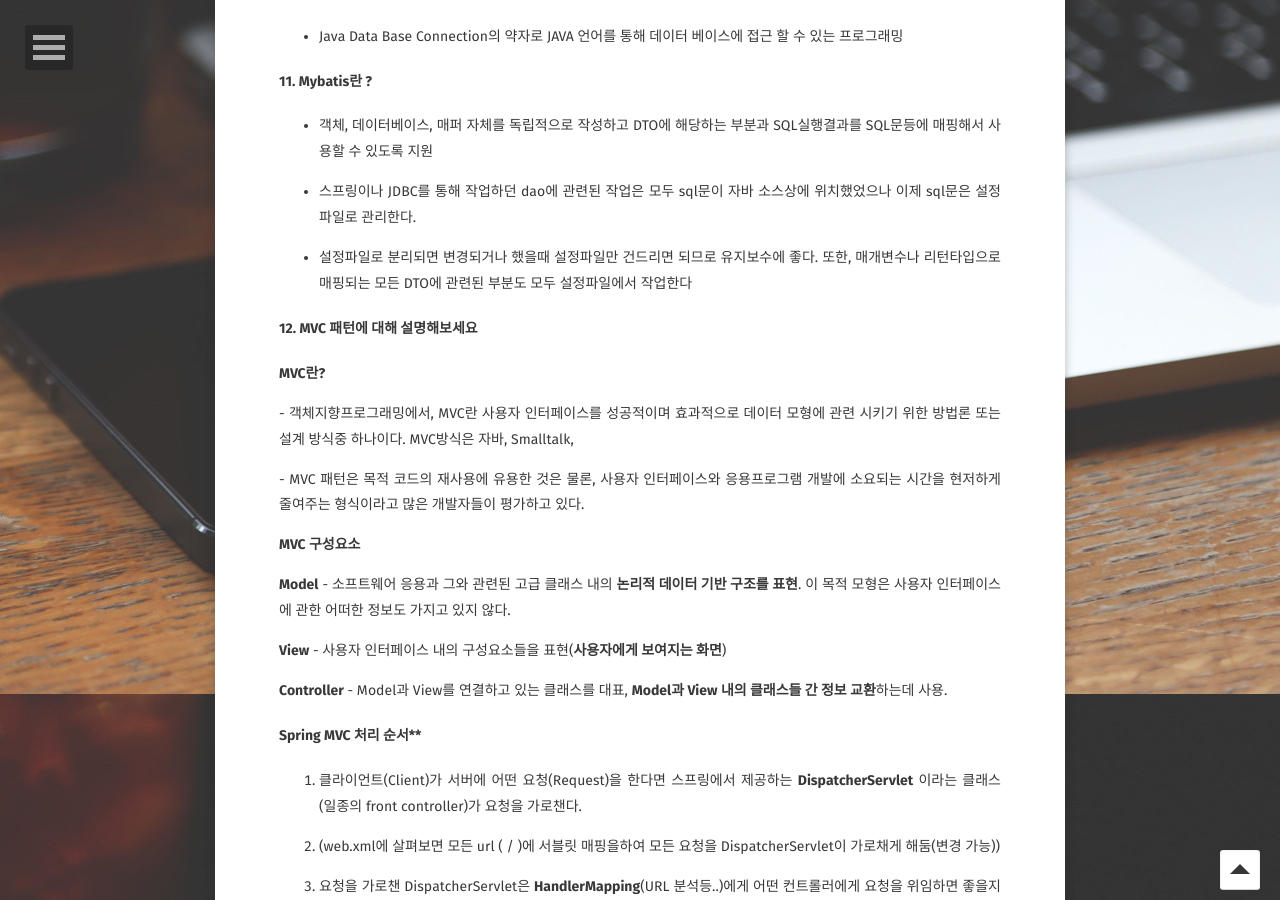
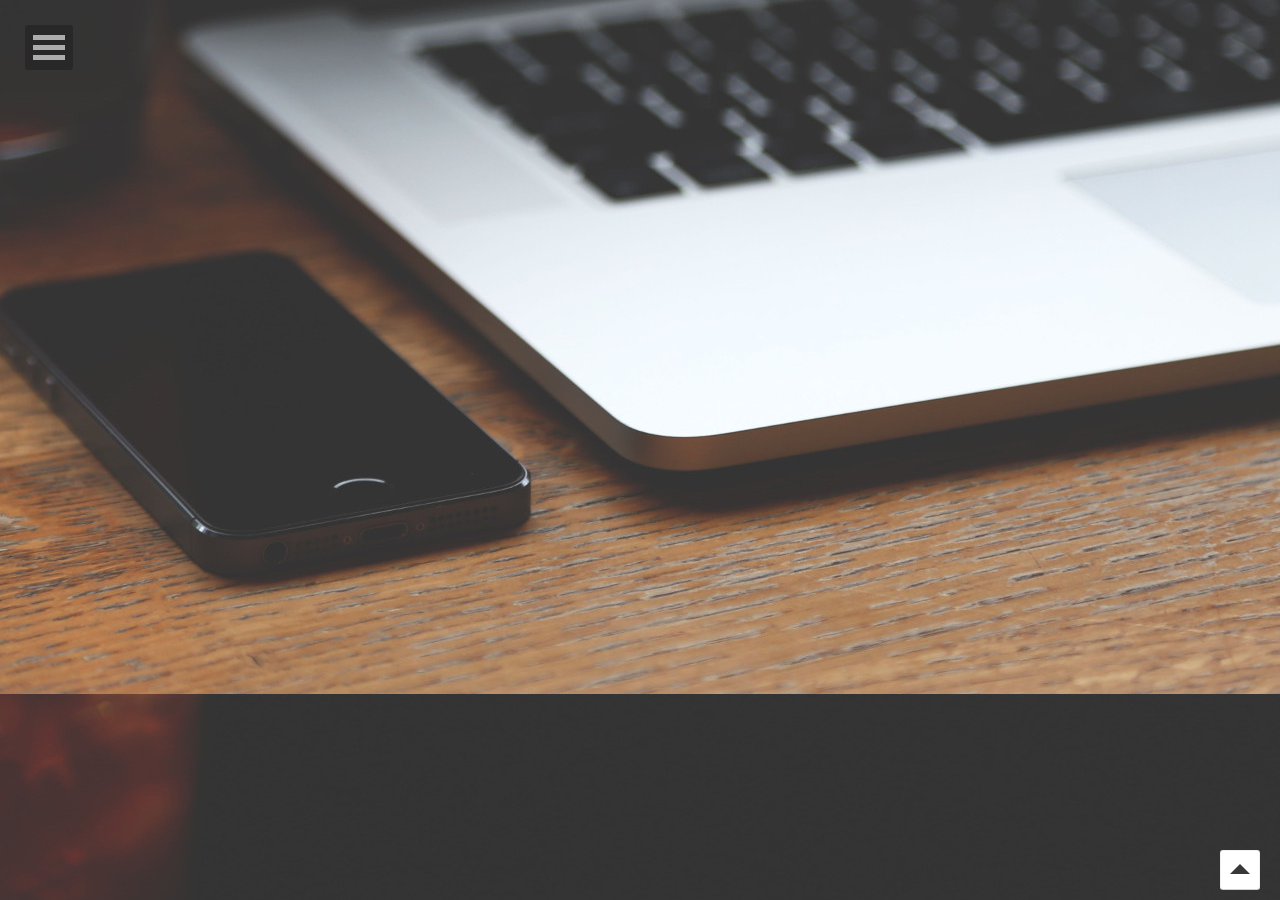
Before and after one commit to hamyongjae/hamyongjae.github.io, a Jekyll site: the page built from _posts/2018-12-16- 개발일기2.md, in a window 1280 px wide and 900 px high, scrolled down 2956 px. Built offline with Jekyll 4.4.1, drawn with Linux system fonts in a browser that asks for light colours; some web fonts are replaced; our own code applies the rules of GitHub Pages for plain Markdown files; comment, search, counter and statistics services are not loaded; some of the changed text lies outside the part shown.

Commit message:
daily delete

```diff
--- a/_posts/2018-12-16-개발일기2.md
+++ b/_posts/2018-12-16- 개발일기2.md
@@ -1,4 +1,4 @@
----
+<!-- ---
 layout: post
 title:  "2018-12-16 개발일기"
 date:   2018-12-16
@@ -193,4 +193,4 @@ comments: true
 
 \11. DispatcherServlet은 응답할 View에게 Render를 지시하고 View는 응답 로직을 처리한다.
 
-\12. 결과적으로 DispatcherServlet이 클라이언트에게 렌더링된 View를 응답한다.
+\12. 결과적으로 DispatcherServlet이 클라이언트에게 렌더링된 View를 응답한다. -->
```
Also changed, not shown: _posts/2018-12-15- 개발일기1.md (renamed from _posts/2018-12-15-개발일기1.md, +6 -1 lines).
